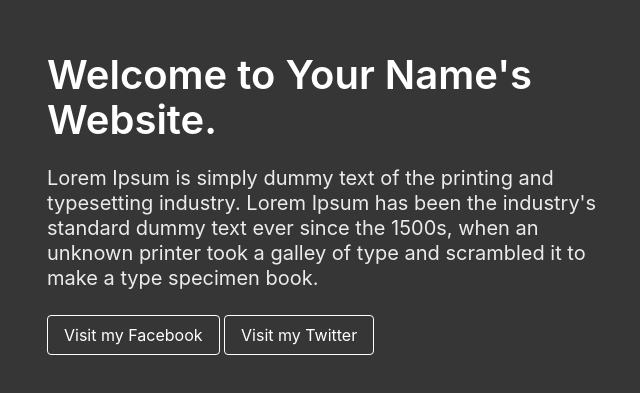
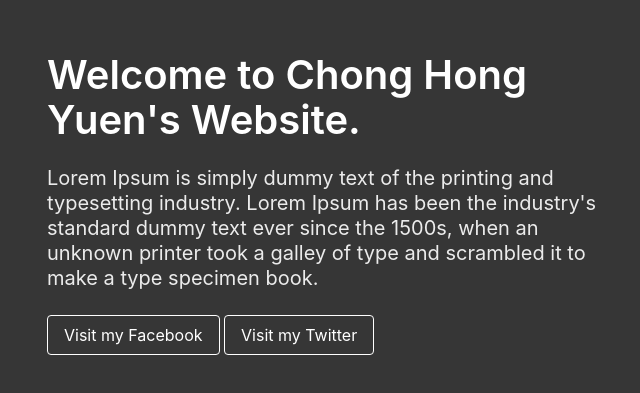
Before and after one commit to Chong021128/chonghongyuen.github.io, a plain HTML site: page index.html in a window 1280 px wide. Shown: the part 197-590 px from the top of the page, without its empty margins (311-951 px from the left). Drawn offline with nearby package versions, Linux system fonts and the light colour scheme.

Commit message:
Update index.html

```diff
--- a/index.html
+++ b/index.html
@@ -13,7 +13,7 @@
             <div class="columns is-vcentered is-centered">
                 <div class="column is-6">
                     <div class="block">
-                        <h1 class="title is-2">Welcome to Your Name's Website.</h1>
+                        <h1 class="title is-2">Welcome to Chong Hong Yuen's Website.</h1>
                     </div>
                     <div class="block">
                         <h2 class="subtitle">Lorem Ipsum is simply dummy text of the printing and typesetting industry. Lorem Ipsum has been the industry's standard dummy text ever since the 1500s, when an unknown printer took a galley of type and scrambled it to make a type specimen book.<br>
```
